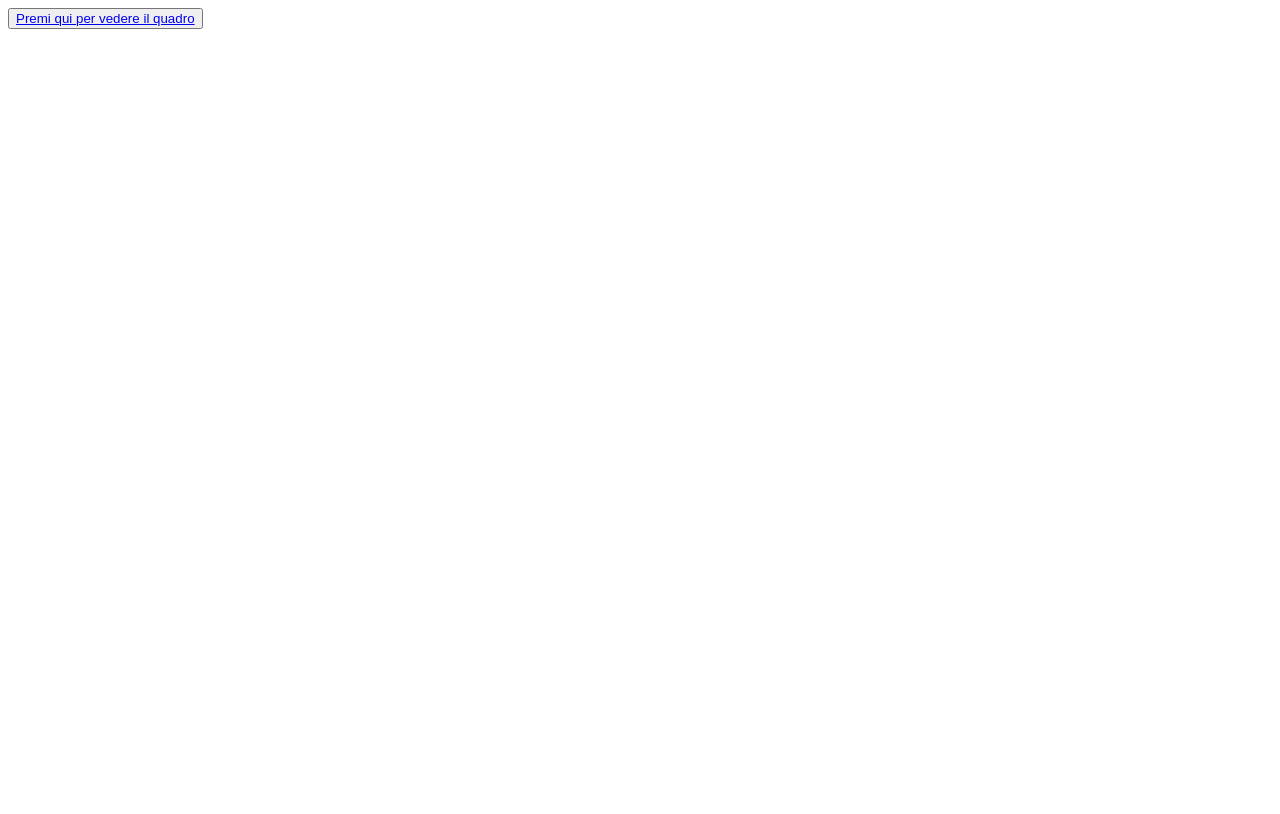
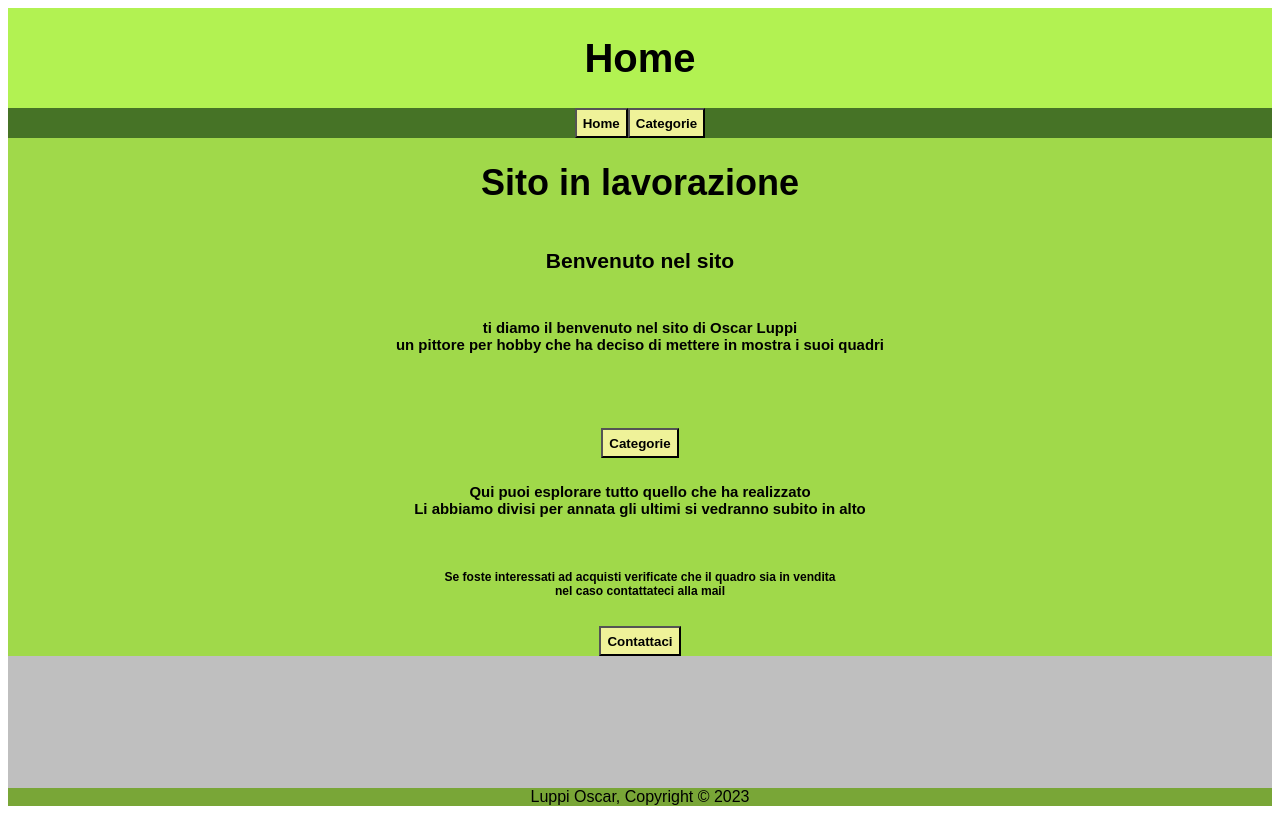
Before and after one commit to oscarluppi/oscarluppi.github.io, a PHP site: page / in a window 1280 px wide. Before the commit the page ends 29 px from the top, so only its background shows below. Run offline with PHP 8.4, Linux system fonts and the light colour scheme.

Commit message:
home upload

```diff
--- a/Pages/2019/aura_rupestre.html
+++ b/Pages/2019/aura_rupestre.html
@@ -1,6 +1,6 @@
 <link rel="stylesheet" href="../../Style/style.css">
 
-<html>
+<html class="html">
     <head>
 
         <div class="div-titolo"> Aura rupestre </div>
--- a/Style/style.css
+++ b/Style/style.css
@@ -1,3 +1,7 @@
+.html {
+    display: contents;
+}
+
 .div-titolo {
     background-color: #B2F252;
     text-align: center;
@@ -72,3 +76,10 @@
     text-align: left;
     font-family: Arial;
 }
+
+.testo-centrato {
+    display: flex;
+    justify-content: center;
+    text-align: center;
+    font-family: Arial;
+}
--- a/index.html
+++ b/index.html
@@ -1,3 +1,57 @@
-<html>
-    <button><a href="Pages/2019/aura_rupestre.html"> Premi qui per vedere il quadro </a></button>
+<link rel="stylesheet" href="Style/style.css">
+
+<html class="html">
+    <head>
+
+        <div class="div-titolo"> Home </div>
+
+        <div class="div-bottoni">
+            <button class="bottoni"><a href="index.html"  class="testo-bottoni"> Home </a></button>
+
+            <button class="bottoni"><a href="/Pages/CATEGORIE.html" class="testo-bottoni"> Categorie </a></button>
+        </div>
+
+    </head>
+
+    <body>
+
+        <div class="div-body">
+
+            <div class="div-descrizione">
+
+                <h1> Sito in lavorazione</h1>
+
+                <h3> Benvenuto nel sito </h3>
+
+                <h5 class="testo-centrato">
+                    ti diamo il benvenuto nel sito di Oscar Luppi <br>
+                    un pittore per hobby che ha deciso di mettere in mostra i suoi quadri
+                </h5>
+                <h5>
+
+                </h5>
+
+                <button class="bottoni"><a href="/Pages/CATEGORIE.html" class="testo-bottoni"> Categorie </a></button>
+                <h5 class="testo-centrato">
+                    Qui puoi esplorare tutto quello che ha realizzato <br>
+                    Li abbiamo divisi per annata gli ultimi si vedranno subito in alto
+                </h5>
+
+                <h6 class="testo-centrato">
+                    Se foste interessati ad acquisti verificate che il quadro sia in vendita <br>
+                    nel caso contattateci alla mail
+                </h6>
+
+                <button class="bottoni"><a href="mailto:oscar.luppi51@gmail.com?subject=Acquisto quadro&body=Sarei interessato all'acquisto del quadro:" class="testo-bottoni"> Contattaci </a></button>
+
+            </div>
+
+        </div>
+
+    </body>
+
+    <footer class="footer">
+        Luppi Oscar, Copyright &copy; 2023
+    </footer>
+
 </html>
--- a/prova.html
+++ b/prova.html
@@ -1,6 +1,6 @@
 <link rel="stylesheet" href="Style/style.css">
 
-<html>
+<html class="html">
     <head>
 
         <div class="div-titolo"> Titolo quadro </div>
```
